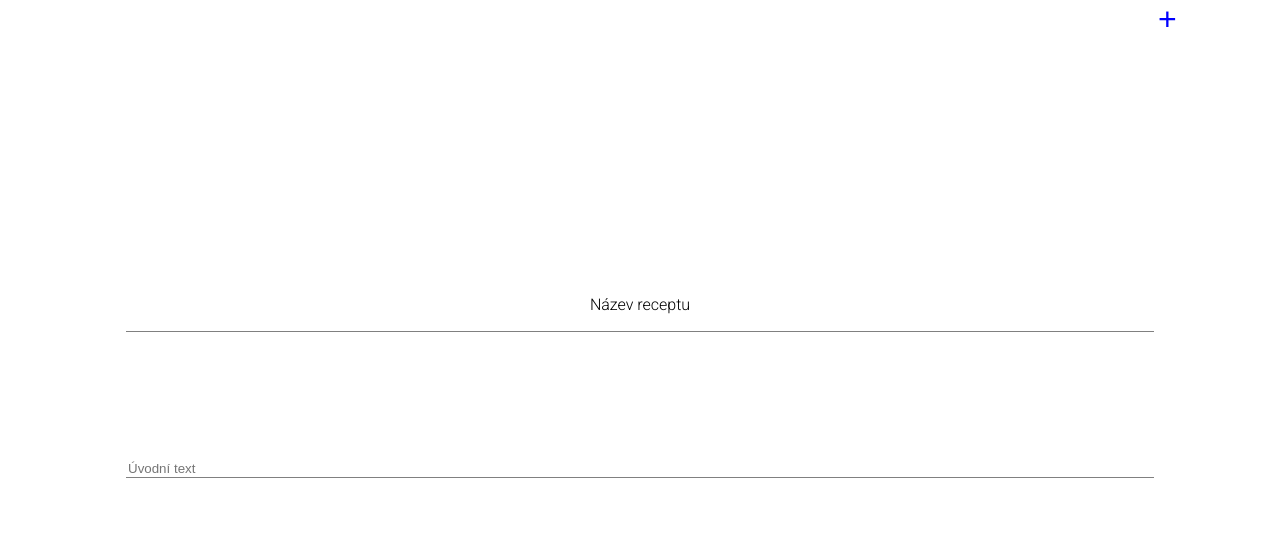
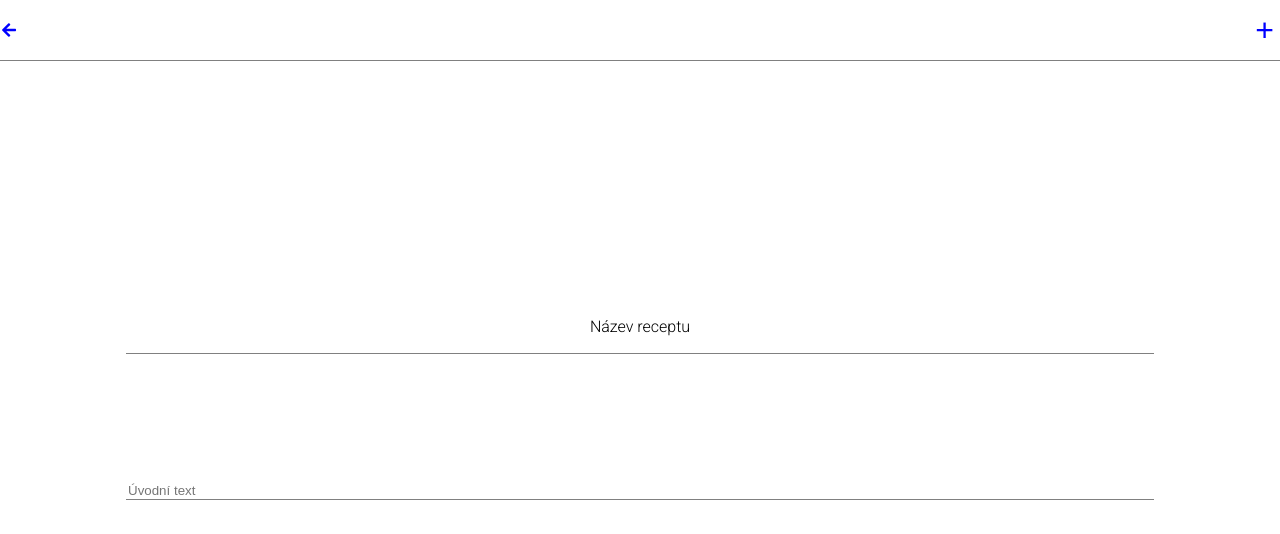
Before and after one commit to JanLinhart/ackee, a React (Create React App) app: page /pridat-recept in a window 1280 px wide. Shown: the top 534 px of the page. Built offline with nearby package versions, Linux system fonts and the light colour scheme; no server answers.

Commit message:
some change

```diff
--- a/src/App.js
+++ b/src/App.js
@@ -10,7 +10,6 @@ import Recipe from './Recipe'
 
 function App() {
 
-  const [recipes,setRecipes]=useContext(RecipeContext)
 
   return (
 
--- a/src/AppReducer.js
+++ b/src/AppReducer.js
@@ -1,10 +1,10 @@
 export default (state,action)=>{
     switch(action.type){
 
-        case 'ADD_RECIPE':
+        case 'UPDATE_RECIPES':
             return{
                 ...state,
-                recipes:[action.payload,...state.recipes]
+                recipes:[...state.recipes, action.payload]
             }
         default:
             return state;
--- a/src/Form.css
+++ b/src/Form.css
@@ -45,9 +45,18 @@ input[type="text"], input[type="password"], textarea, select {
     color: rgb(223, 126, 142);
 }
 .pridat{
-    margin-left: 90%;
+    margin-left: 85%;
     background-color:transparent;
     border:transparent;
     font-size:2rem;
     color:blue;
+    margin-top:0px;
 }
+.arrow{
+    margin-left: 15%;
+    margin-top: 10%;
+    background-color:transparent;
+    border:transparent;
+    font-size:1rem;
+    color:blue;
+}
--- a/src/Form.js
+++ b/src/Form.js
@@ -3,7 +3,7 @@ import './Form.css'
 import {RecipeContext} from './RecipeContext';
 import {useContext,useState,useEffect} from 'react';
 import axios from 'axios';
-
+import {Link} from 'react-router-dom'
 function Form() {
     const [nazev,setNazev]=useState('');
     const[uvodni,setUvodni]=useState('');
@@ -11,24 +11,34 @@ function Form() {
     const[postup,setPostup]=useState('');
     const[time,setTime]=useState(0);
     const [score,setScore]=useState(0);
-    const{recipes,setRecipes}=useContext(RecipeContext)
-    useEffect(()=>{console.log("recipes"+JSON.stringify(recipes))},[recipes])
+    const{updateRecipes}=useContext(RecipeContext)
+
     const onSubmit=e=>{
-      const newRecipe={id:Math.floor(Math.random() * 100000000),
-      description:postup,name:nazev,duration:time,info:uvodni,score:+score}
 
       e.preventDefault()
+      const newRecipe={name:nazev,description:postup,ingredients:[ingredience],duration:+time,info:uvodni}
+
+
 
       axios.post("https://cookbook.ack.ee/api/v1/recipes", newRecipe)
-      .then(res => setRecipes(res.data))
+      .then(res => {
+        console.log(res.data) // confirm if it's the new recipe
+        updateRecipes()
+        })
       .catch(error => console.log(error));
+
 
 
     }
 
+
     return (
         <>
-        <button className="pridat" onClick={onSubmit}>+</button>
+
+    <div className="navbar">  <Link to="/"><i class="fas fa-arrow-left arrow"></i></Link>
+        <button className="pridat" onClick={onSubmit}>+</button></div>
+
+
         <form className="form" >
           <p className="nazev">Název receptu</p>
           <input type="text" value={nazev}
@@ -40,12 +50,14 @@ function Form() {
           <input placeholder="Vaše ingredience" type="text"
           value={ingredience}
           onChange={(e) => setIngredience(e.target.value)}/>
-          <button>+ Přidat</button>
+
           <input type="text" className="postup" placeholder="Postup"
           value={postup}
           onChange={(e) => setPostup(e.target.value)}/>
+
          <input type="text" placeholder="Čas" className="cas" value={time}
           onChange={(e) => setTime(e.target.value)}/>
+
         </form>
         </>
     )
--- a/src/RecipeContext.js
+++ b/src/RecipeContext.js
@@ -3,23 +3,26 @@ import axios from 'axios';
 import AppReducer from './AppReducer'
 
 
-export const RecipeContext=createContext([[],() => {}]);
+export const RecipeContext=createContext({recipes: [], setRecipes: () => {}, addRecipe: () => {}});
 
 export default function RecipeProvider(props) {
     const[recipes,setRecipes]=useState([])
-    const[state,dispatch]=useReducer(AppReducer,recipes)
-    function addRecipe(id){
+    const[state,dispatch]=useReducer(AppReducer,{recipes})
+    const updateRecipes = (id) => {
       dispatch({
-        type:'ADD_RECIPE',
-        payload:id
+        type:'UPDATE_RECIPES',
+        payload: id
       })
-    }
+      axios.get('cookbook.ack.ee/api/v1/recipes?limit=1000&offset=0')
+      .then(res=>setRecipes(res.data))
+      }
+
 
     useEffect(() => {
-  axios.get('https://cookbook.ack.ee/api/v1/recipes?limit=10&offset=0')
+  axios.get('https://cookbook.ack.ee/api/v1/recipes?limit=1000&offset=0')
   .then(res=>setRecipes(res.data))
   console.log(recipes)
-    })
+    },[])
 
 
 
@@ -27,7 +30,7 @@ export default function RecipeProvider(props) {
 
     return (
 
-<RecipeContext.Provider value={{recipes,setRecipes,addRecipe}}>
+<RecipeContext.Provider value={{recipes,setRecipes,updateRecipes}}>
     {props.children}
 </RecipeContext.Provider>
 
```
Also changed, not shown: 1 other file (tests, documents, lock files or other folders).
